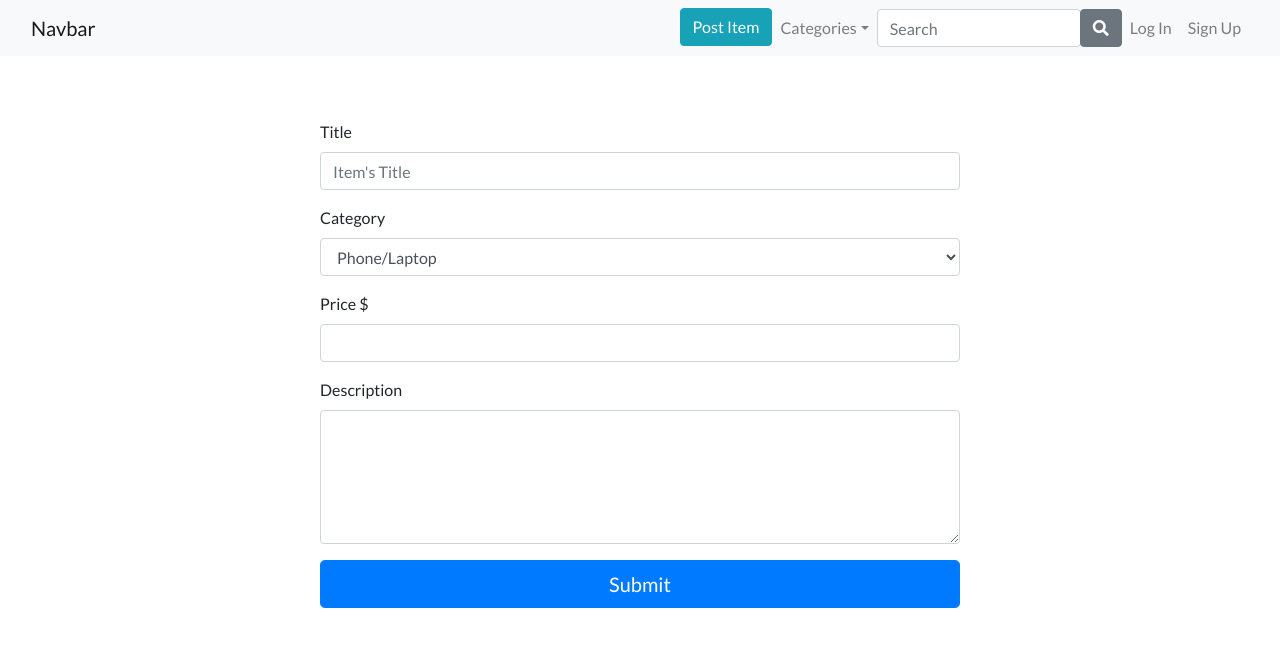
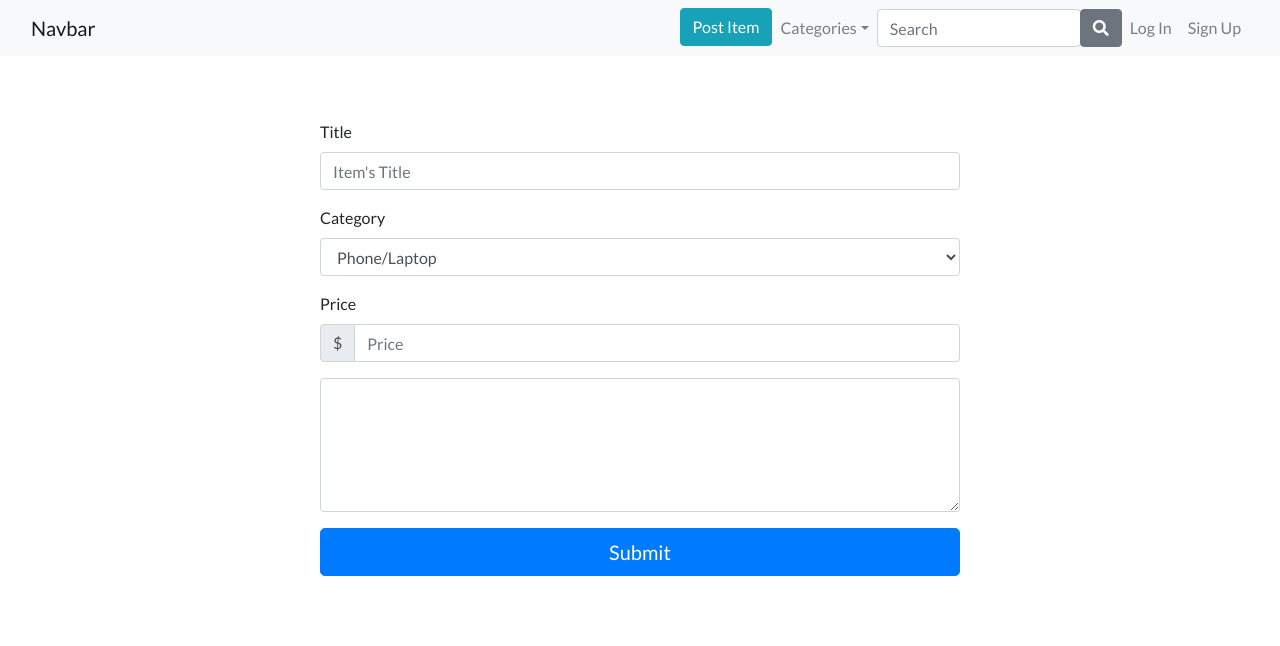
Before and after one commit to ykurata/shop-app, a React (Create React App) app in the folder client/: page / in a window 1280 px wide. Shown: the top 646 px of the page. Built offline with nearby package versions, Linux system fonts and the light colour scheme.

Commit message:
update price input

```diff
--- a/client/src/components/Form.js
+++ b/client/src/components/Form.js
@@ -33,11 +33,16 @@ class Form extends Component {
               </select>
             </div>
             <div className="form-group">
-              <label>Price $</label>
-              <input type="number" id="price" className="form-control" aria-label="Amount (to the nearest dollar)" />
+              <label>Price</label>
+              <div class="input-group mb-3">
+                <div class="input-group-prepend">
+                  <span class="input-group-text" id="basic-addon1">$</span>
+                </div>
+                <input type="text" class="form-control" placeholder="Price" aria-label="Price" aria-describedby="basic-addon1" />
+              </div>
             </div>
             <div className="form-group">
-              <label>Description</label>
+
               <textarea className="form-control" id="description" rows="5"></textarea>
             </div>
 
```
